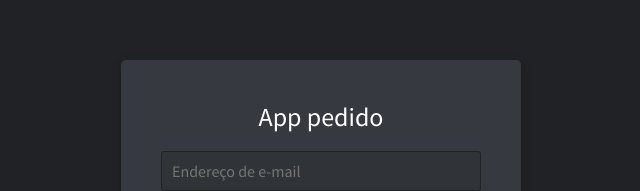
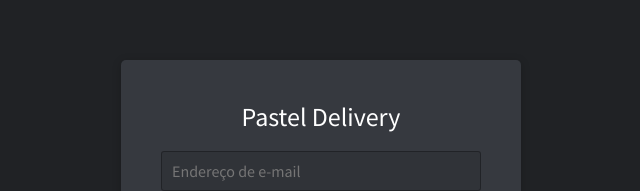
Before and after one commit to junioralcant/delivery-frontend-provider, a React (Create React App) app: page /signin in a window 1280 px wide. Shown: the part 189-380 px from the top of the page, without its empty margins (319-959 px from the left). Built offline with nearby package versions, Linux system fonts and the light colour scheme; no server answers.

Commit message:
Alteracao do nome na tela de login

```diff
--- a/src/pages/SignIn/index.js
+++ b/src/pages/SignIn/index.js
@@ -41,7 +41,7 @@ class SignIn extends Component {
       <Container>
         <div className="login">
           <Form onSubmit={this.handleSignIn}>
-            <h2 style={{ textAlign: "center" }}>App pedido</h2>
+            <h2 style={{ textAlign: "center" }}>Pastel Delivery</h2>
             {this.state.error && <p>{this.state.error}</p>}
             <input
               type="email"
```
